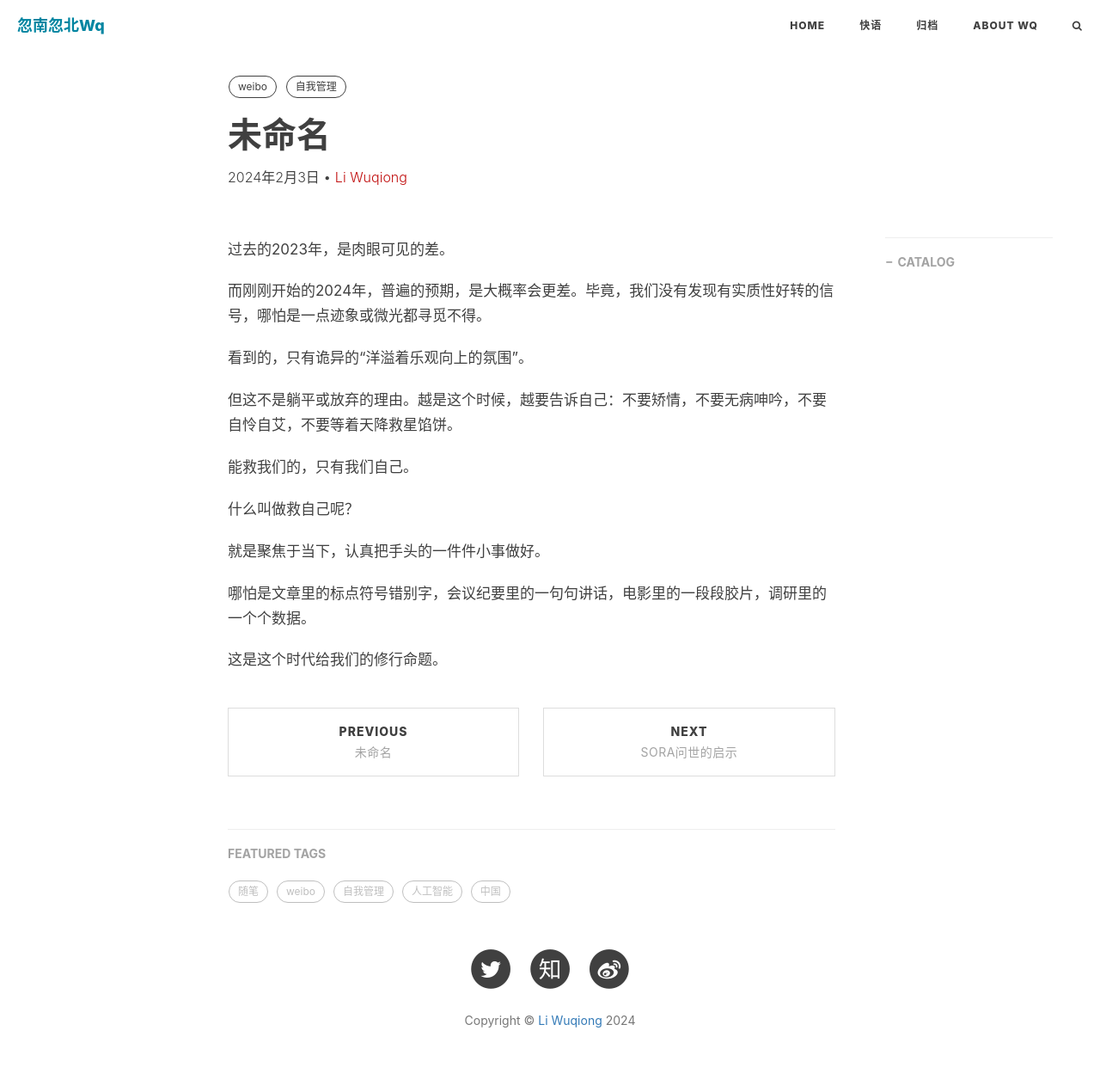
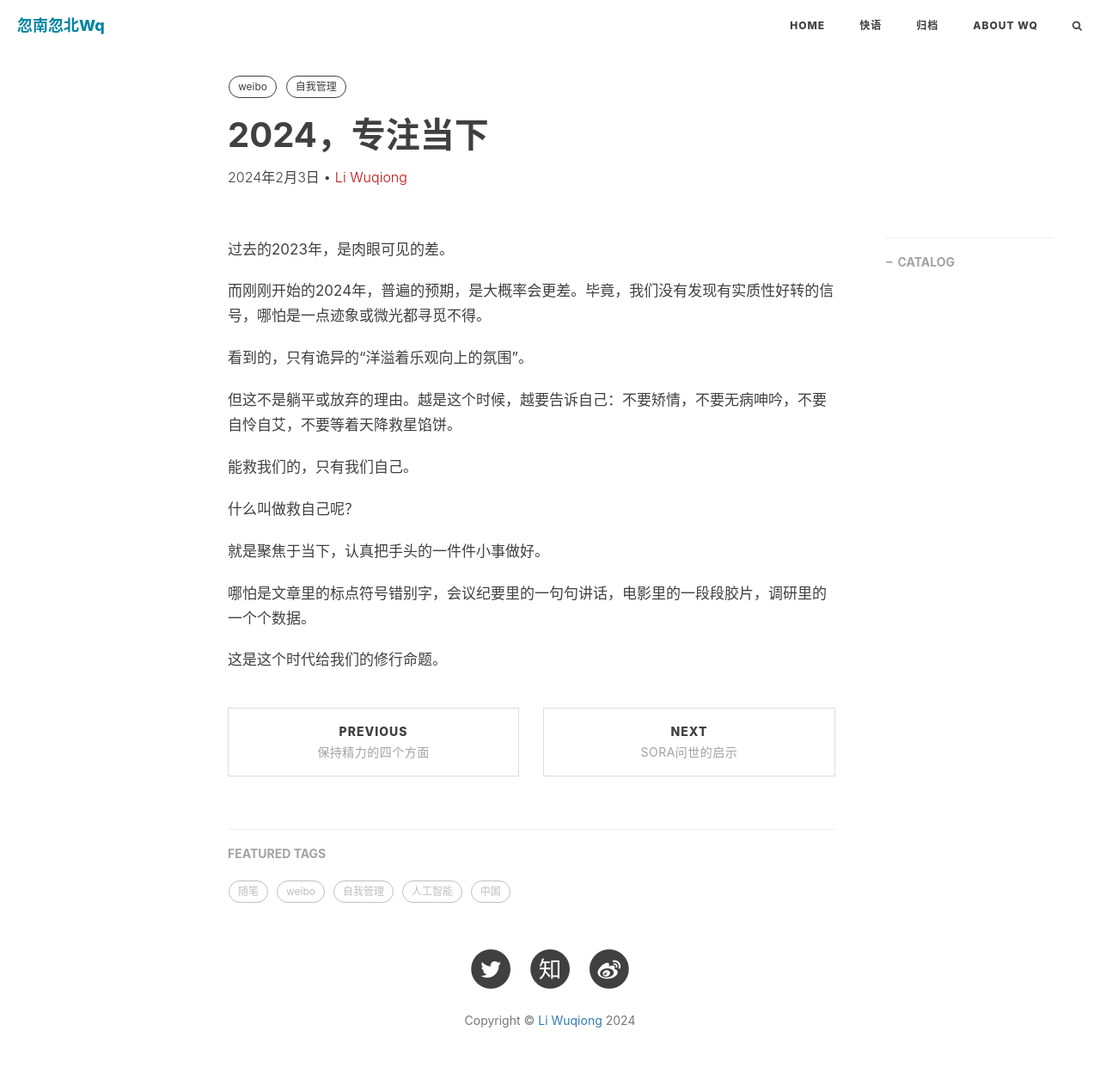
Before and after one commit to liwuqiong/blog_zh, a Jekyll site: the page built from _posts/2024Q1/2024-02-03-2024，专注当下.md, in a window 1280 px wide. Shown: the whole page at 86% size. Built offline with Jekyll 4.4.1, drawn with Linux system fonts in a browser that asks for light colours; nearby versions of some CDN libraries; comment, search, counter and statistics services are not loaded.

Commit message:
liwuqiong: 2024-03-04 19:39:40

```diff
--- a/_posts/2024Q1/2024-02-01-保持精力的四个方面.md
+++ b/_posts/2024Q1/2024-02-01-保持精力的四个方面.md
@@ -1,5 +1,5 @@
 ---
-title: 未命名
+title: 保持精力的四个方面
 subtitle:
 tags:
 - 自我管理
--- a/_posts/2024Q1/2024-02-03-2024，专注当下.md
+++ b/_posts/2024Q1/2024-02-03-2024，专注当下.md
@@ -1,5 +1,5 @@
 ---
-title: 未命名
+title: 2024，专注当下
 subtitle:
 tags:
 - weibo
```
Also changed, not shown: _posts/2024Q1/2024-03-03.md (+1 -1 lines).
